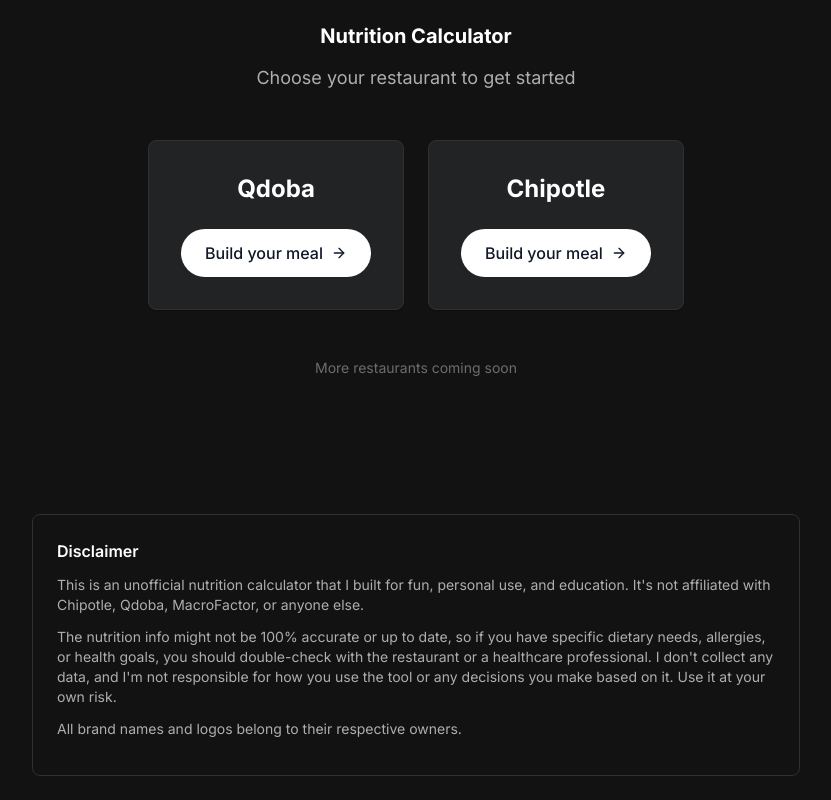
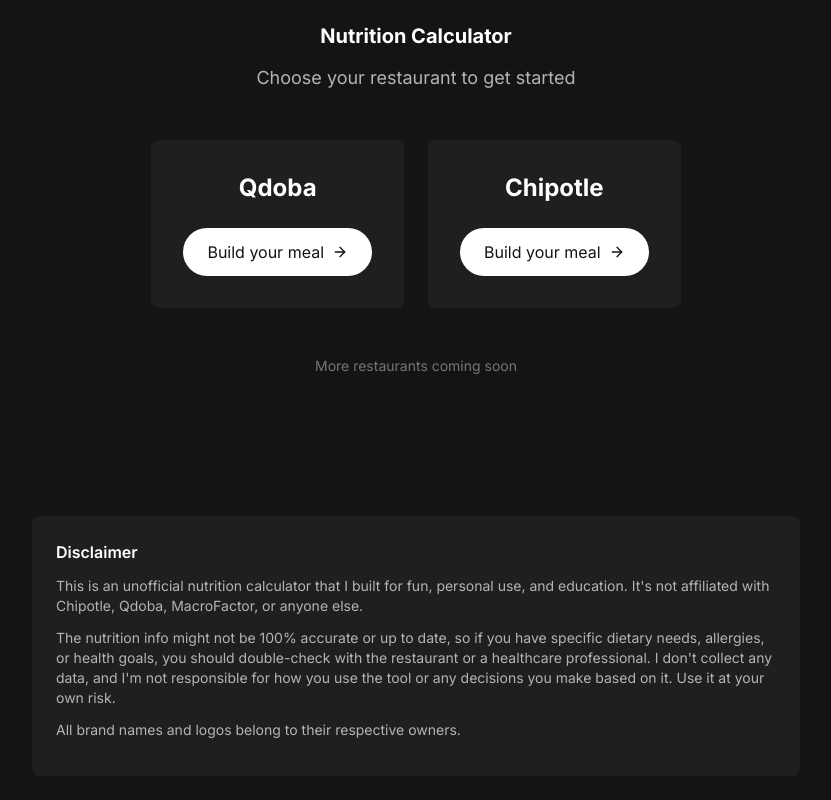
Before and after one commit to markjohnson303/qdoba-nutrition-calculator, a React (Vite) app: page / in a window 1280 px wide. Shown: the whole page, without its empty margins (224-1055 px from the left). Built offline with nearby package versions, Linux system fonts and the light colour scheme.

Commit message:
refine styles

```diff
--- a/src/components/RestaurantSelection.tsx
+++ b/src/components/RestaurantSelection.tsx
@@ -19,7 +19,7 @@
           {restaurants.map((restaurant) => (
             <div
               key={restaurant.id}
-              className="bg-background-card border border-stroke rounded-lg p-8 text-center shadow-card"
+              className="card p-8 text-center"
             >
               <div className="mb-6">
                 <h2
@@ -30,7 +30,7 @@
               </div>
               <button
                 onClick={() => onSelectRestaurant(restaurant.id)}
-                className="bg-white text-gray-900 px-6 py-3 rounded-pill font-medium hover:bg-gray-100 transition-colors duration-200 inline-flex items-center gap-2"
+                className="btn-primary"
               >
                 Build your meal
                 <ArrowRight size={16} />
@@ -46,7 +46,7 @@
         </div>
 
         <div className="mt-auto pt-16 max-w-3xl mx-auto">
-          <div className="bg-background border border-stroke rounded-lg p-6">
+          <div className="card p-6">
             <h3 className="text-text-primary font-semibold mb-3">Disclaimer</h3>
             <p className="text-text-secondary text-sm mb-3">
               This is an unofficial nutrition calculator that I built for fun, personal use, and education. It's not affiliated with Chipotle, Qdoba, MacroFactor, or anyone else.
--- a/tailwind.config.js
+++ b/tailwind.config.js
@@ -7,23 +7,23 @@
   theme: {
     extend: {
       colors: {
-        stroke: '#303030',
+        stroke: '#747579',
         macro: {
-          protein: '#FF6E4D',
-          fat: '#F9D36D',
-          carb: '#5BD598',
-          calorie: '#2891FF'
+          protein: '#FF8660',
+          fat: '#FFD15E',
+          carb: '#5DBA87',
+          calorie: '#689EFA'
         },
         background: {
-          primary: '#121212',
-          secondary: '#1B1B1E',
-          card: '#222325',
-          surface: '#2C2C2F'
+          primary: '#141415',
+          secondary: '#1F1F1F',
+          tertiary: '#383838'
         },
         text: {
           primary: '#FFFFFF',
-          secondary: 'rgba(255,255,255,0.66)',
-          tertiary: 'rgba(255,255,255,0.38)'
+          secondary: '#B4B4B4',
+          tertiary: '#747579',
+          dark: '#141415'
         },
         branding: {
           accent: '#5BD598',
@@ -46,16 +46,34 @@
       boxShadow: {
         'card': '0 1px 1px rgba(0,0,0,0.32)',
         'level2': '0 2px 4px rgba(0,0,0,0.48)'
-      },
-      transitionDuration: {
-        'fast': '150ms',
-        'normal': '300ms',
-        'slow': '450ms'
-      },
-      transitionTimingFunction: {
-        'cardEase': 'cubic-bezier(0.4, 0, 0.2, 1)'
       }
     },
   },
-  plugins: [],
+  plugins: [
+    function({ addComponents }) {
+      addComponents({
+        '.card': {
+          '@apply bg-background-secondary rounded-lg': {},
+        },
+        '.tile': {
+          '@apply bg-background-tertiary rounded': {},
+        },
+        '.btn-primary': {
+          '@apply bg-white text-text-dark px-6 py-3 rounded-pill transition-all inline-flex items-center gap-2 hover:scale-105 active:bg-background-tertiary active:scale-95': {},
+        },
+        '.btn-secondary': {
+          '@apply px-4 py-2 bg-background-tertiary text-text-primary rounded-pill transition-colors flex items-center gap-2 text-sm border border-stroke hover:scale-105 active:bg-background-tertiary active:scale-95': {},
+        },
+        '.btn-selection': {
+          '@apply px-2 py-1 rounded text-xs text-text-primary border-[0.5px] border-transparent transition-colors duration-200 ease-in-out hover:scale-105 active:bg-background-tertiary active:scale-95 ease-in-out': {},
+        },
+        '.btn-selection-active': {
+          '@apply bg-white text-text-dark': {},
+        },
+        '.btn-selection-inactive': {
+          '@apply bg-background-tertiary hover:border-white': {},
+        },
+      })
+    }
+  ],
 }
```
Also changed, not shown: src/components/NutritionCalculator.tsx (+57 -62 lines).
